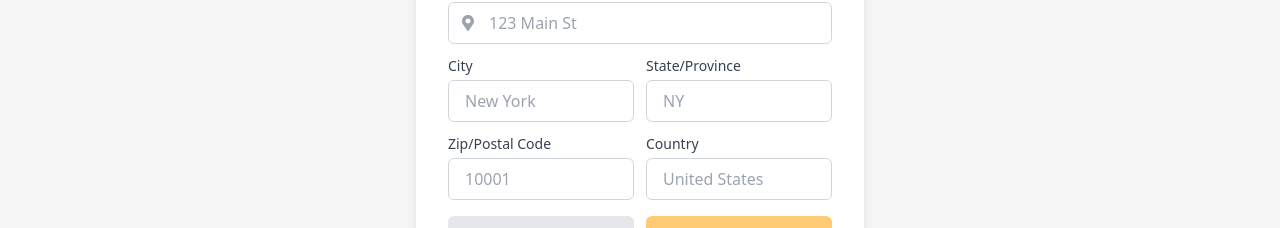
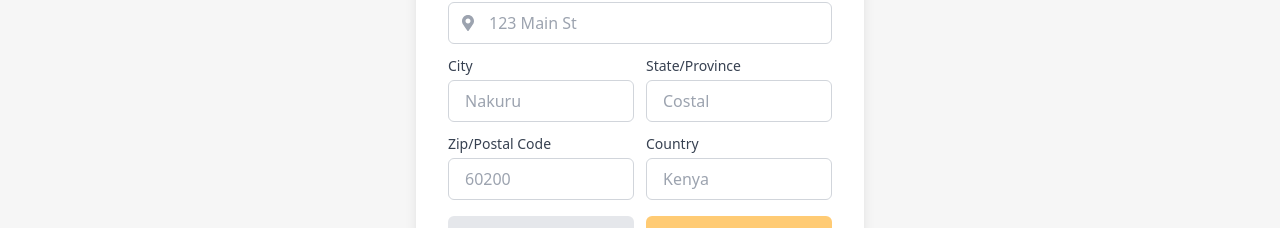
Before and after one commit to f6Lcon/medref, a React (Vite) app in the folder Frontend/: page /signup in a window 1280 px wide. Both pictures are taken after a click on the button "Next". Shown: the part 560-788 px from the top of the page. Built offline with nearby package versions, Linux system fonts and the light colour scheme.

Commit message:
commit update

```diff
--- a/Frontend/src/components/AddHospitalForm.jsx
+++ b/Frontend/src/components/AddHospitalForm.jsx
@@ -254,7 +254,7 @@ const AddHospitalForm = ({ onSuccess }) => {
                 value={formData.address.city}
                 onChange={handleChange}
                 className="w-full border border-gray-300 rounded-md p-2 focus:outline-none focus:ring-2 focus:ring-primary"
-                placeholder="New York"
+                placeholder="Nakuru"
                 required
               />
             </div>
@@ -270,7 +270,7 @@ const AddHospitalForm = ({ onSuccess }) => {
                 value={formData.address.state}
                 onChange={handleChange}
                 className="w-full border border-gray-300 rounded-md p-2 focus:outline-none focus:ring-2 focus:ring-primary"
-                placeholder="NY"
+                placeholder="Costal"
                 required
               />
             </div>
@@ -286,7 +286,7 @@ const AddHospitalForm = ({ onSuccess }) => {
                 value={formData.address.zipCode}
                 onChange={handleChange}
                 className="w-full border border-gray-300 rounded-md p-2 focus:outline-none focus:ring-2 focus:ring-primary"
-                placeholder="10001"
+                placeholder="60200"
                 required
               />
             </div>
@@ -302,7 +302,7 @@ const AddHospitalForm = ({ onSuccess }) => {
                 value={formData.address.country}
                 onChange={handleChange}
                 className="w-full border border-gray-300 rounded-md p-2 focus:outline-none focus:ring-2 focus:ring-primary"
-                placeholder="United States"
+                placeholder="Kenya"
                 required
               />
             </div>
--- a/Frontend/src/components/SignUp.jsx
+++ b/Frontend/src/components/SignUp.jsx
@@ -447,7 +447,7 @@ const SignUp = () => {
                         value={formData.city}
                         onChange={handleChange}
                         className="pl-4 pr-4 py-2 w-full border border-gray-300 rounded-md focus:outline-none focus:ring-2 focus:ring-accent"
-                        placeholder="New York"
+                        placeholder="Nakuru"
                         required
                       />
                     </div>
@@ -462,7 +462,7 @@ const SignUp = () => {
                         value={formData.state}
                         onChange={handleChange}
                         className="pl-4 pr-4 py-2 w-full border border-gray-300 rounded-md focus:outline-none focus:ring-2 focus:ring-accent"
-                        placeholder="NY"
+                        placeholder="Costal"
                         required
                       />
                     </div>
@@ -480,7 +480,7 @@ const SignUp = () => {
                         value={formData.zipCode}
                         onChange={handleChange}
                         className="pl-4 pr-4 py-2 w-full border border-gray-300 rounded-md focus:outline-none focus:ring-2 focus:ring-accent"
-                        placeholder="10001"
+                        placeholder="60200"
                         required
                       />
                     </div>
@@ -495,7 +495,7 @@ const SignUp = () => {
                         value={formData.country}
                         onChange={handleChange}
                         className="pl-4 pr-4 py-2 w-full border border-gray-300 rounded-md focus:outline-none focus:ring-2 focus:ring-accent"
-                        placeholder="United States"
+                        placeholder="Kenya"
                         required
                       />
                     </div>
```
